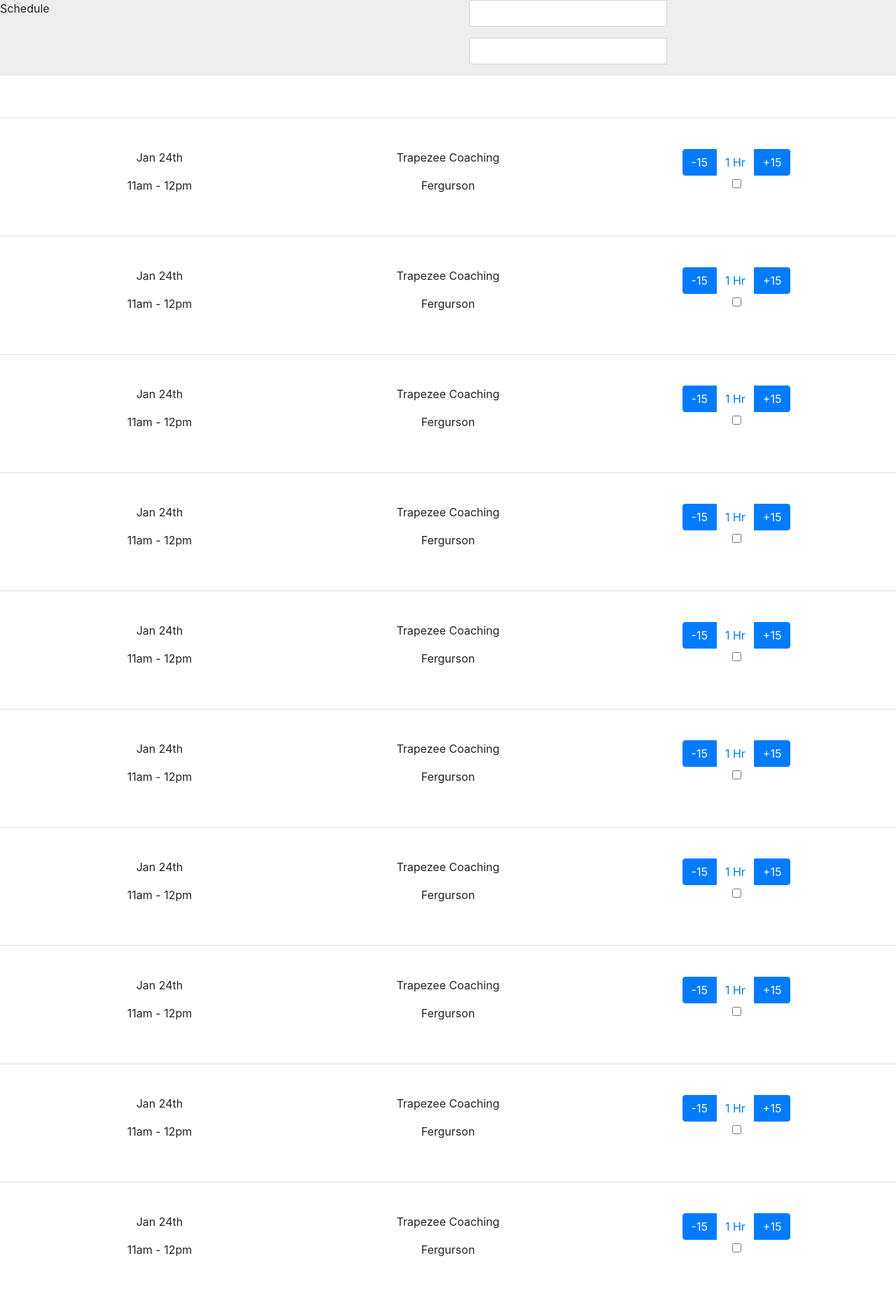
After one commit to JGuyton501/Circus-Harmony-CWAC, a Flask app: page /ng in a window 1280 px wide. The commit adds this page. Shown: the whole page at 70% size. Run offline with Flask 2, Linux system fonts and the light colour scheme; some libraries are stand-ins or nearby versions.

Commit message:
added angular, datepicker, and moment

```diff
--- a/app.py
+++ b/app.py
@@ -18,6 +18,9 @@ def home():
 def createShift():
 	return render_template('addShift.html')
 
+@app.route('/ng')
+def angular():
+    return render_template('ng.html')
 
 
 if __name__ == '__main__':
--- a/templates/links.html
+++ b/templates/links.html
@@ -7,3 +7,12 @@
 <script src="https://cdnjs.cloudflare.com/ajax/libs/popper.js/1.12.9/umd/popper.min.js" integrity="sha384-ApNbgh9B+Y1QKtv3Rn7W3mgPxhU9K/ScQsAP7hUibX39j7fakFPskvXusvfa0b4Q" crossorigin="anonymous"></script>
 
 <script src="https://maxcdn.bootstrapcdn.com/bootstrap/4.0.0/js/bootstrap.min.js" integrity="sha384-JZR6Spejh4U02d8jOt6vLEHfe/JQGiRRSQQxSfFWpi1MquVdAyjUar5+76PVCmYl" crossorigin="anonymous"></script>
+
+<script src="https://ajax.googleapis.com/ajax/libs/angularjs/1.6.7/angular.min.js"></script>
+
+
+  <script type="text/javascript" src="https://cdnjs.cloudflare.com/ajax/libs/moment.js/2.20.1/moment.min.js"></script>
+
+    <script type="text/javascript" src="https://cdnjs.cloudflare.com/ajax/libs/bootstrap-datepicker/1.7.1/js/bootstrap-datepicker.js"></script>
+
+  <link rel="stylesheet" href="https://cdnjs.cloudflare.com/ajax/libs/bootstrap-datepicker/1.7.1/css/bootstrap-datepicker3.css" />
--- /dev/null
+++ b/templates/ng.html
@@ -0,0 +1,125 @@
+<!DOCTYPE html>
+<html ng-app="testApp">
+<head>
+	<!-- Required meta tags -->
+    <meta charset="utf-8">
+    <meta name="viewport" content="width=device-width, initial-scale=1, shrink-to-fit=no">
+    {% include 'links.html' %}
+
+	<title>Dummy</title>
+
+</head>
+<body>
+
+
+<script>
+
+angular.module('testApp', [])
+.config(function($interpolateProvider){
+	$interpolateProvider.startSymbol('{[').endSymbol(']}');
+})
+.controller('TestController', function($scope, $http) {
+
+	$scope.schedule = [{},{},{},{},{},{},{},{},{},{},{}];
+
+});
+
+</script>
+
+
+        <script type="text/javascript">
+            $(function () {
+                $('#datetimepicker1').datetimepicker();
+                $('#datetimepicker2').datetimepicker();
+            });
+        </script>
+
+<div class="fixed-top" style="background-color: #eee;">
+	<div class="row">
+		<div class="col-sm-6">
+		Schedule
+		</div>
+		<div class="col-sm-6">
+
+
+	        <div class='col-sm-6'>
+	            <div class="form-group">
+	                <div class='input-group date' id='datetimepicker1'>
+	                    <input type='text' class="form-control" />
+	                    <span class="input-group-addon">
+	                        <span class="glyphicon glyphicon-calendar"></span>
+	                    </span>
+	                </div>
+	            </div>
+	        </div>
+	        <div class='col-sm-6'>
+	            <div class="form-group">
+	                <div class='input-group date' id='datetimepicker2'>
+	                    <input type='text' class="form-control" />
+	                    <span class="input-group-addon">
+	                        <span class="glyphicon glyphicon-calendar"></span>
+	                    </span>
+	                </div>
+	            </div>
+	        </div>
+
+
+
+		</div>
+	</div>
+</div>
+
+
+
+
+
+<div ng-controller="TestController">
+
+
+  <ul class="list-group list-group-flush">
+    <li class="list-group-item" ng-repeat="item in schedule">
+
+
+	<div class="row">
+		<div class="col-sm-12" style="padding: 2em;">
+
+			<div class="row">
+				<div class="col-sm-4 text-center">
+					<p>Jan 24th</p>
+					<p>11am - 12pm</p>
+				</div>
+				<div class="col-sm-4 text-center">
+
+					<p>Trapezee Coaching</p>
+					<p>Fergurson</p>
+
+				</div>
+				<div class="col-sm-4 text-center">
+
+					<div class="btn-group" role="group" aria-label="Basic example">
+						<a href="#" class="btn btn-primary">-15</a>
+						<a href="#" class="btn btn-default" disabled>1 Hr</a>
+						<a href="#" class="btn btn-primary">+15</a>
+					</div>
+
+					<div>
+						<input type="checkbox">
+					</div>
+
+				</div>
+			</div>
+
+		</div>
+	</div>
+
+
+
+
+    </li>
+  </ul>
+
+</div>
+
+
+</body>
+</html>
```
